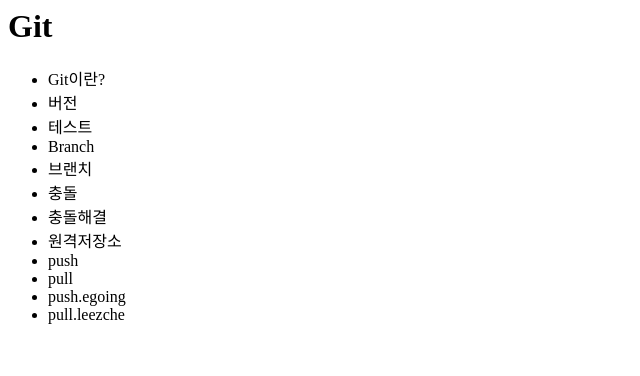
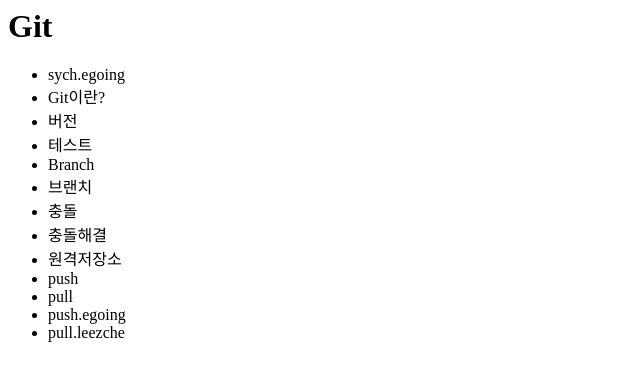
Before and after one commit to mosskyb/opentutorials_git_rahxephon, a plain HTML site: page index.html in a window 1280 px wide. Shown: the whole page, without its empty margins (0-640 px from the left). Drawn offline with Linux system fonts and the light colour scheme.

Commit message:
sych.egoing 추가

```diff
--- a/index.html
+++ b/index.html
@@ -6,6 +6,7 @@
 <body>
     <h1>Git</h1>
     <ul>
+        <li>sych.egoing</li>
         <li>Git이란?</li>
         <li>버전</li>
         <li>테스트</li>
```
